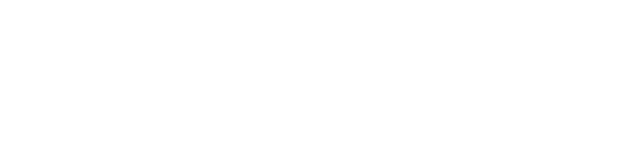
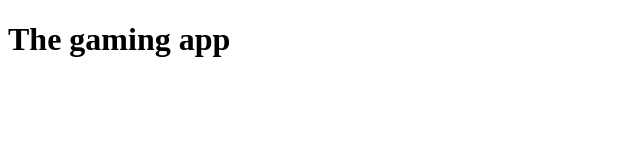
Before and after one commit to AbaniwoM/myappsample, a plain HTML site: page index.html in a window 1280 px wide. Shown: the whole page, without its empty margins (0-640 px from the left). Drawn offline with Linux system fonts and the light colour scheme.

Commit message:
added to index.html

```diff
--- a/index.html
+++ b/index.html
@@ -3,9 +3,9 @@
 <head>
     <meta charset="UTF-8">
     <meta name="viewport" content="width=device-width, initial-scale=1.0">
-    <title>Document</title>
+    <title>Working on my sample app</title>
 </head>
 <body>
-
+ <h1>The gaming app</h1>
 </body>
 </html>
```
